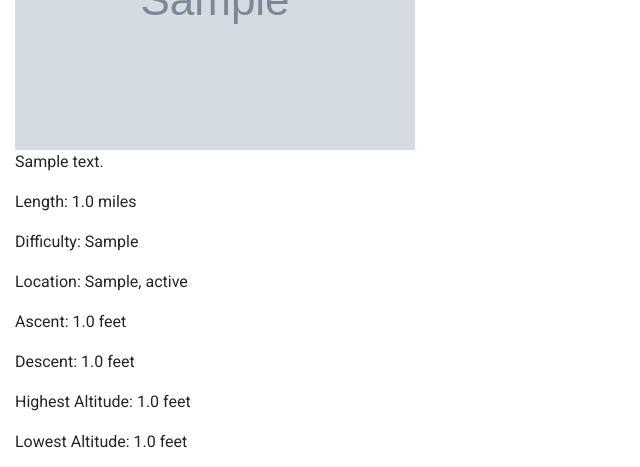
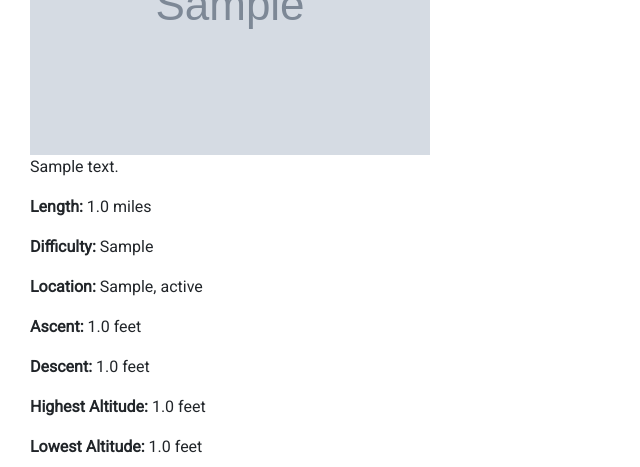
Before and after one commit to emilyskuo/Route-Trout, a Flask app: page /trail/1 in a window 1280 px wide. Shown: the part 282-749 px from the top of the page, without its empty margins (0-640 px from the left). Run offline with Flask 2, Linux system fonts and the light colour scheme; tables that the repository leaves empty hold one stand-in row (values such as "Sample post"); grey boxes marked "Sample" are stand-in pictures; data that the repository does not hold is empty; some libraries are stand-ins or nearby versions.

Commit message:
Style trail pages

```diff
--- a/templates/trail.html
+++ b/templates/trail.html
@@ -8,26 +8,35 @@
 {% endblock %}
 
 {% block content %}
-
-<div class="container-fluid">
+<div class="row">
+    <div class="col">
+        <div class="container">
             <h1 id="trail-name">{{trail.trail_name}}</h1>
             <img src={{trail.img_lg_url}}>
             <p>{{trail.description}}</p>
-    <p>Length: {{trail.length}} miles</p>
-    <p>Difficulty: {{trail.difficulty}}</p>
-    <p>Location: {{trail.city}}, {{trail.state}}</p>
-    <p>Ascent: {{trail.ascent}} feet</p>
-    <p>Descent: {{trail.descent}} feet</p>
-    <p>Highest Altitude: {{trail.high_altitude}} feet</p>
-    <p>Lowest Altitude: {{trail.low_altitude}} feet</p>
+            <p><b>Length:</b> {{trail.length}} miles</p>
+            <p><b>Difficulty:</b> {{trail.difficulty}}</p>
+            <p><b>Location:</b> {{trail.city}}, {{trail.state}}</p>
+            <p><b>Ascent:</b> {{trail.ascent}} feet</p>
+            <p><b>Descent:</b> {{trail.descent}} feet</p>
+            <p><b>Highest Altitude:</b> {{trail.high_altitude}} feet</p>
+            <p><b>Lowest Altitude:</b> {{trail.low_altitude}} feet</p>
+        </div>
+    </div>
+    <div class="col">
+        <div id="trail-map-container" class="map-container">
+        </div>
+    </div>
+</div>
 
+<div class="row">
+    <div class="col text-right">
         <button type="button" class="btn btn-primary" id="save-button">
             Save this trail
         </button>
         <button type="button" class="btn btn-primary hidden" id="unsave-button">
             Unsave this trail
         </button>
-
         <button type="button" class="btn btn-primary" id="complete-button">
             Mark the trail as completed
         </button>
@@ -35,28 +44,23 @@
             Unmark the trail as completed
         </button>
 
-  <span class="dropdown" id="add-trips-span">
-    <a role="button" class="btn btn-primary dropdown-toggle" id="add-to-trip-button"
+      {% if trips %}
+      <span class="btn-group" id="add-trips-span">
+        <button type="button" class="btn btn-primary dropdown-toggle" id="add-to-trip-button"
                 href="#" data-toggle="dropdown" aria-haspopup="true" aria-expanded="false">
             Add to trip
-    </a>
-    <div class="dropdown-menu" aria-labelledby="add-to-trip-button">
+        </button>
+        <div class="dropdown-menu dropdown-menu-right" aria-labelledby="add-to-trip-button">
             {% for trip in trips %}
             <a class="dropdown-item" href="/trail/{{trail.trail_id}}/addtotrip/{{trip.trip_id}}" id="{{trip.trip_id}}">
                 {{trip.trip.trip_name}}
             </a>
             {% endfor %}
         </div>
-
-
-    <button type="button" class="btn btn-primary hidden" id="remove-from-trip-button">
-        Remove from trip
-    </button>
+        {% endif %}
       </span>
-
     </div>
-
-<div id="trail-map-container" class="map-container"></div>
+</div>
 
 <!-- Script to capture interaction with save & complete buttons on trail pages -->
 <script src="/static/trailpagebuttons.js"></script>
```
Lines whose indentation alone changed are shown as unchanged.
